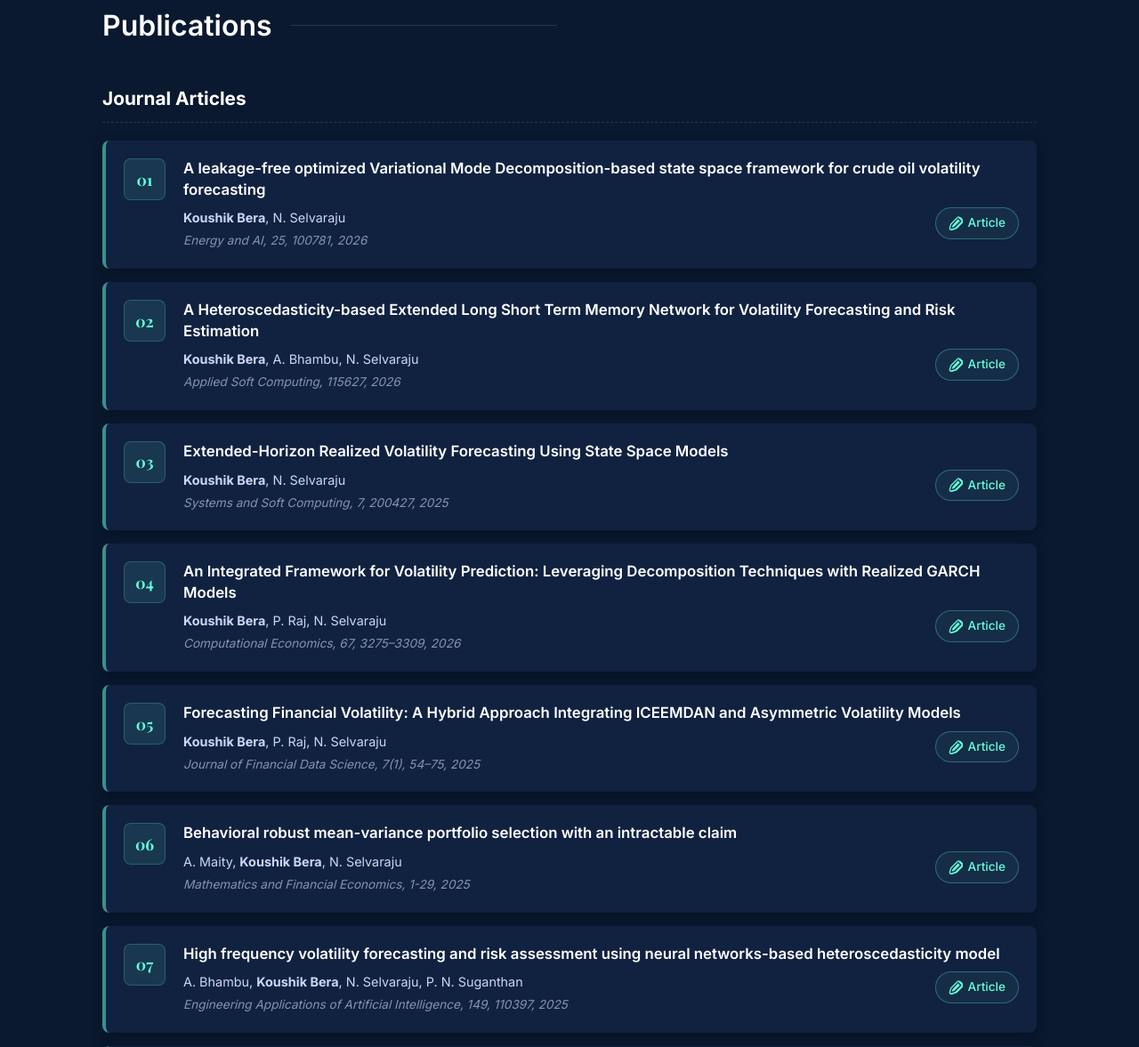
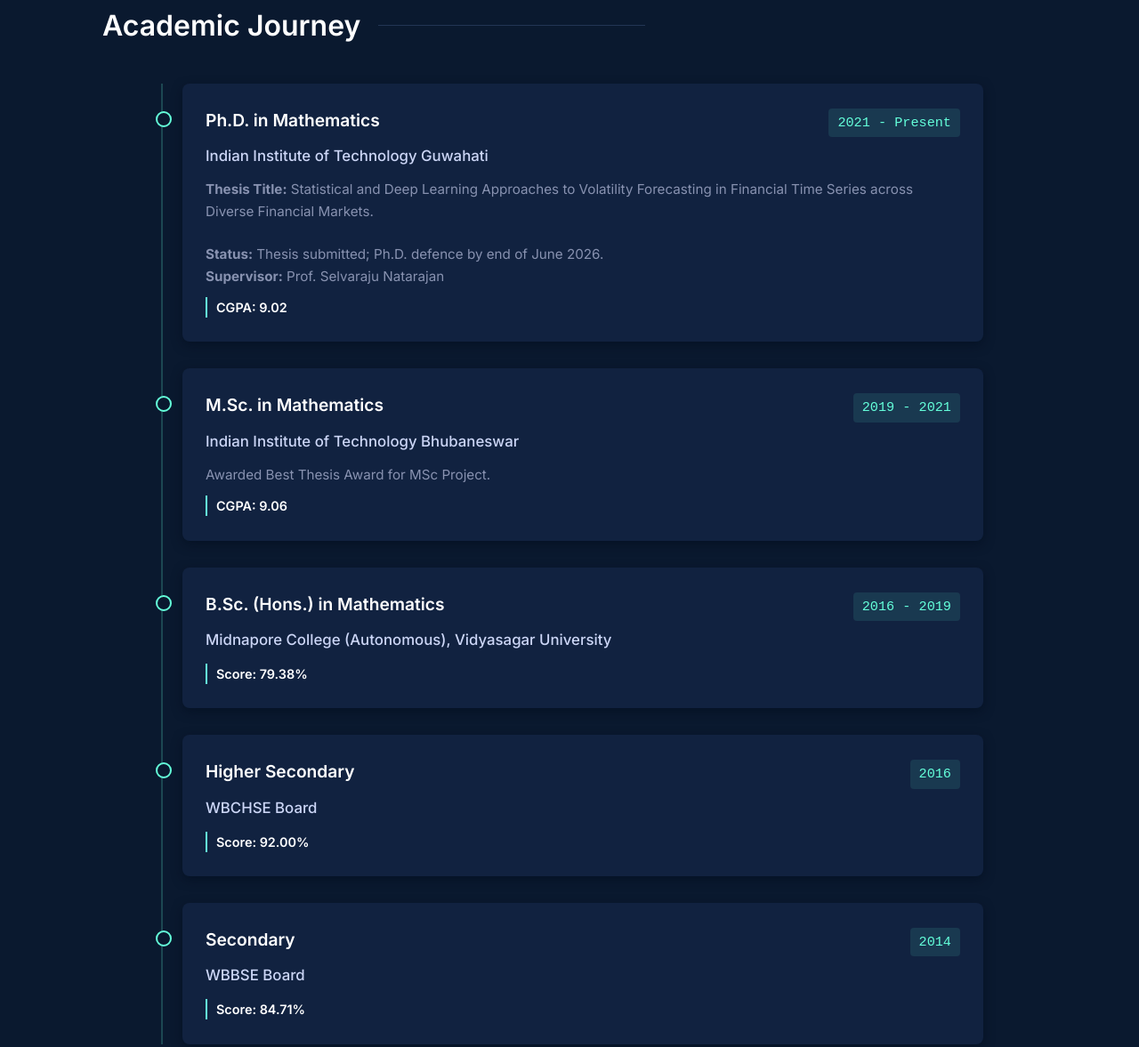
Before and after one commit to KBeraML/KBeraML.github.io, a plain HTML site: page index.html in a window 1280 px wide. Shown: the part 1446-2623 px from the top of the page at 89% size. Drawn offline with nearby package versions, Linux system fonts and the light colour scheme.

Commit message:
Update index.html

```diff
--- a/index.html
+++ b/index.html
@@ -114,6 +114,32 @@
     }
     .skill-tag:hover { background: rgba(100, 255, 218, 0.15); transform: translateY(-2px); border-color: var(--accent); }
 
+    /* --- EDUCATION TIMELINE --- */
+    .edu-timeline { position: relative; max-width: 900px; margin: 0 auto; padding-left: 30px; }
+    .edu-timeline::before {
+      content: ''; position: absolute; left: 6px; top: 0; bottom: 0;
+      width: 2px; background: rgba(100, 255, 218, 0.2);
+    }
+    .edu-card {
+      position: relative; background: var(--bg-light); padding: 25px;
+      border-radius: 8px; margin-bottom: 30px; box-shadow: 0 4px 12px rgba(2,12,27,0.5);
+      border: 1px solid transparent; transition: var(--transition);
+    }
+    .edu-card::before {
+      content: ''; position: absolute; left: -31px; top: 30px; width: 14px; height: 14px;
+      border-radius: 50%; background: var(--bg-main); border: 2px solid var(--accent);
+      transition: var(--transition);
+    }
+    .edu-card:hover { border-color: rgba(100,255,218,0.3); transform: translateY(-3px); box-shadow: 0 8px 20px rgba(2,12,27,0.7); }
+    .edu-card:hover::before { background: var(--accent); box-shadow: 0 0 12px var(--accent); }
+
+    .edu-header { display: flex; justify-content: space-between; align-items: baseline; flex-wrap: wrap; gap: 10px; margin-bottom: 8px; }
+    .edu-degree { font-size: 1.2rem; font-weight: 600; color: #fff; margin: 0; }
+    .edu-year { font-family: monospace; color: var(--accent); font-size: 0.95rem; background: rgba(100, 255, 218, 0.1); padding: 4px 10px; border-radius: 4px; }
+    .edu-inst { font-size: 1.05rem; color: var(--text-main); margin-bottom: 12px; font-weight: 500; }
+    .edu-details { color: var(--text-muted); font-size: 0.95rem; line-height: 1.6; margin-bottom: 10px; }
+    .edu-grade { display: inline-block; color: #fff; font-size: 0.9rem; font-weight: 600; border-left: 2px solid var(--accent); padding-left: 10px; }
+
     /* --- PUBLICATIONS (CARD STYLE) --- */
     .paper-card {
       display: flex; align-items: flex-start; background: var(--bg-light);
@@ -220,6 +246,9 @@
       .nav-links { display: none; }
       .section-title::after { width: 100px; }
       .meta-row { flex-direction: column; gap: 10px; }
+      .edu-timeline { padding-left: 15px; }
+      .edu-timeline::before { left: -9px; }
+      .edu-card::before { left: -26px; }
     }
   </style>
 </head>
@@ -232,6 +261,7 @@
       <div class="nav-links">
         <a href="#about">About</a>
         <a href="#research">Research</a>
+        <a href="#education">Education</a>
         <a href="#publications">Publications</a>
         <a href="#experience">Experience</a>
         <a href="#contact">Contact</a>
@@ -271,6 +301,67 @@
       <div class="skill-tag">Risk Forecasting</div>
       <div class="skill-tag">High-Frequency Financial Data Analysis</div>
       <div class="skill-tag">Portfolio Optimisation</div>
+    </div>
+  </section>
+
+  <!-- EDUCATION TIMELINE -->
+  <section id="education">
+    <h2 class="section-title">Academic Journey</h2>
+    <div class="edu-timeline">
+
+      <div class="edu-card">
+        <div class="edu-header">
+          <h3 class="edu-degree">Ph.D. in Mathematics</h3>
+          <span class="edu-year">2021 - Present</span>
+        </div>
+        <div class="edu-inst">Indian Institute of Technology Guwahati</div>
+        <div class="edu-details">
+          <strong>Thesis Title:</strong> Statistical and Deep Learning Approaches to Volatility Forecasting in Financial Time Series across Diverse Financial Markets.<br><br>
+          <strong>Status:</strong> Thesis submitted; Ph.D. defence by end of June 2026.<br>
+          <strong>Supervisor:</strong> Prof. Selvaraju Natarajan
+        </div>
+        <div class="edu-grade">CGPA: 9.02</div>
+      </div>
+
+      <div class="edu-card">
+        <div class="edu-header">
+          <h3 class="edu-degree">M.Sc. in Mathematics</h3>
+          <span class="edu-year">2019 - 2021</span>
+        </div>
+        <div class="edu-inst">Indian Institute of Technology Bhubaneswar</div>
+        <div class="edu-details">
+          Awarded Best Thesis Award for MSc Project.
+        </div>
+        <div class="edu-grade">CGPA: 9.06</div>
+      </div>
+
+      <div class="edu-card">
+        <div class="edu-header">
+          <h3 class="edu-degree">B.Sc. (Hons.) in Mathematics</h3>
+          <span class="edu-year">2016 - 2019</span>
+        </div>
+        <div class="edu-inst">Midnapore College (Autonomous), Vidyasagar University</div>
+        <div class="edu-grade">Score: 79.38%</div>
+      </div>
+
+      <div class="edu-card">
+        <div class="edu-header">
+          <h3 class="edu-degree">Higher Secondary</h3>
+          <span class="edu-year">2016</span>
+        </div>
+        <div class="edu-inst">WBCHSE Board</div>
+        <div class="edu-grade">Score: 92.00%</div>
+      </div>
+
+      <div class="edu-card">
+        <div class="edu-header">
+          <h3 class="edu-degree">Secondary</h3>
+          <span class="edu-year">2014</span>
+        </div>
+        <div class="edu-inst">WBBSE Board</div>
+        <div class="edu-grade">Score: 84.71%</div>
+      </div>
+
     </div>
   </section>
 
@@ -688,6 +779,10 @@
     </div>
   </section>
 
+  <!-- FOOTER -->
+  <footer style="text-align: center; padding: 30px; margin-top: 50px; font-family: monospace; color: var(--text-muted); font-size: 0.85rem;">
+    <p>Designed for Dr. Koushik Bera</p>
+  </footer>
 
 </body>
 </html>
```
